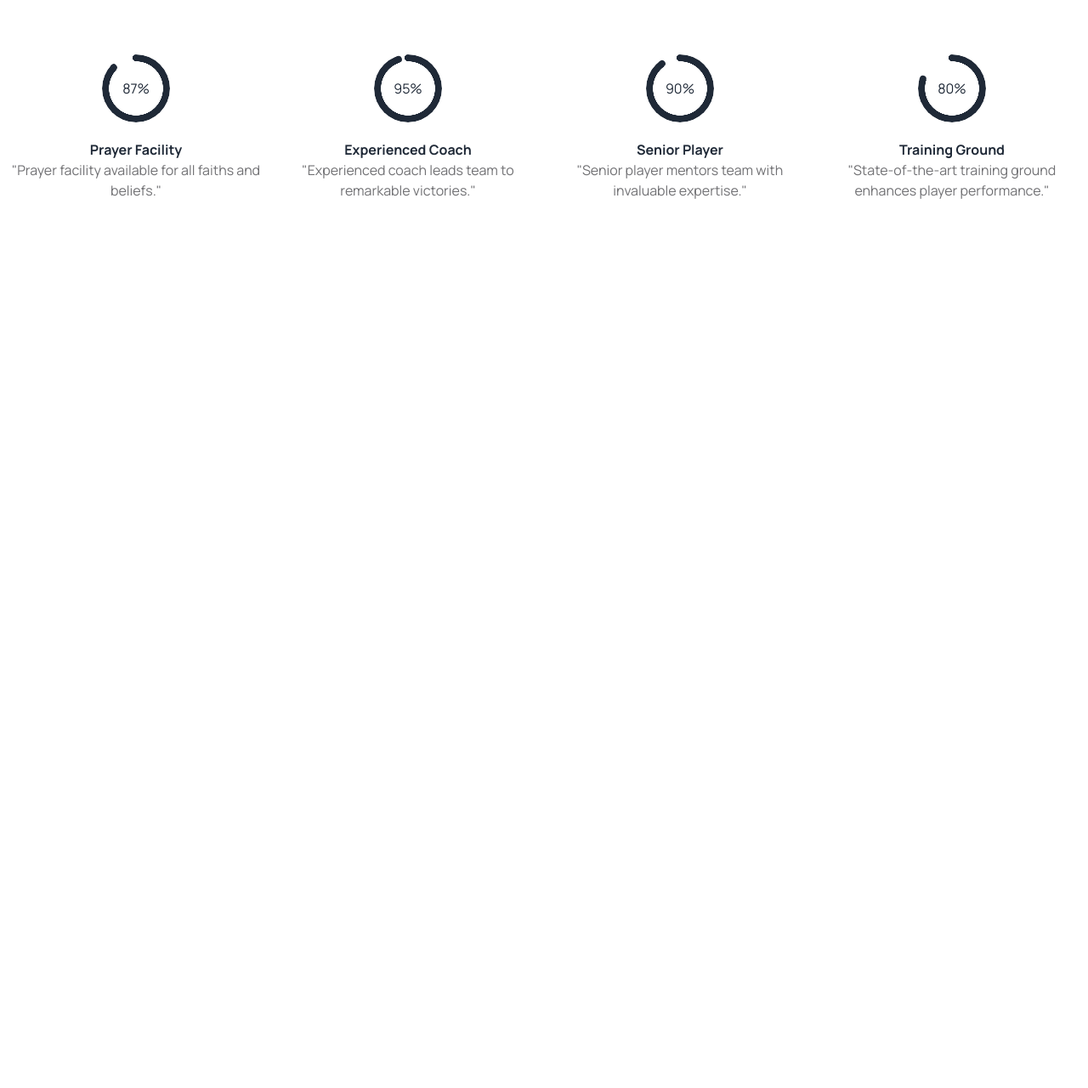
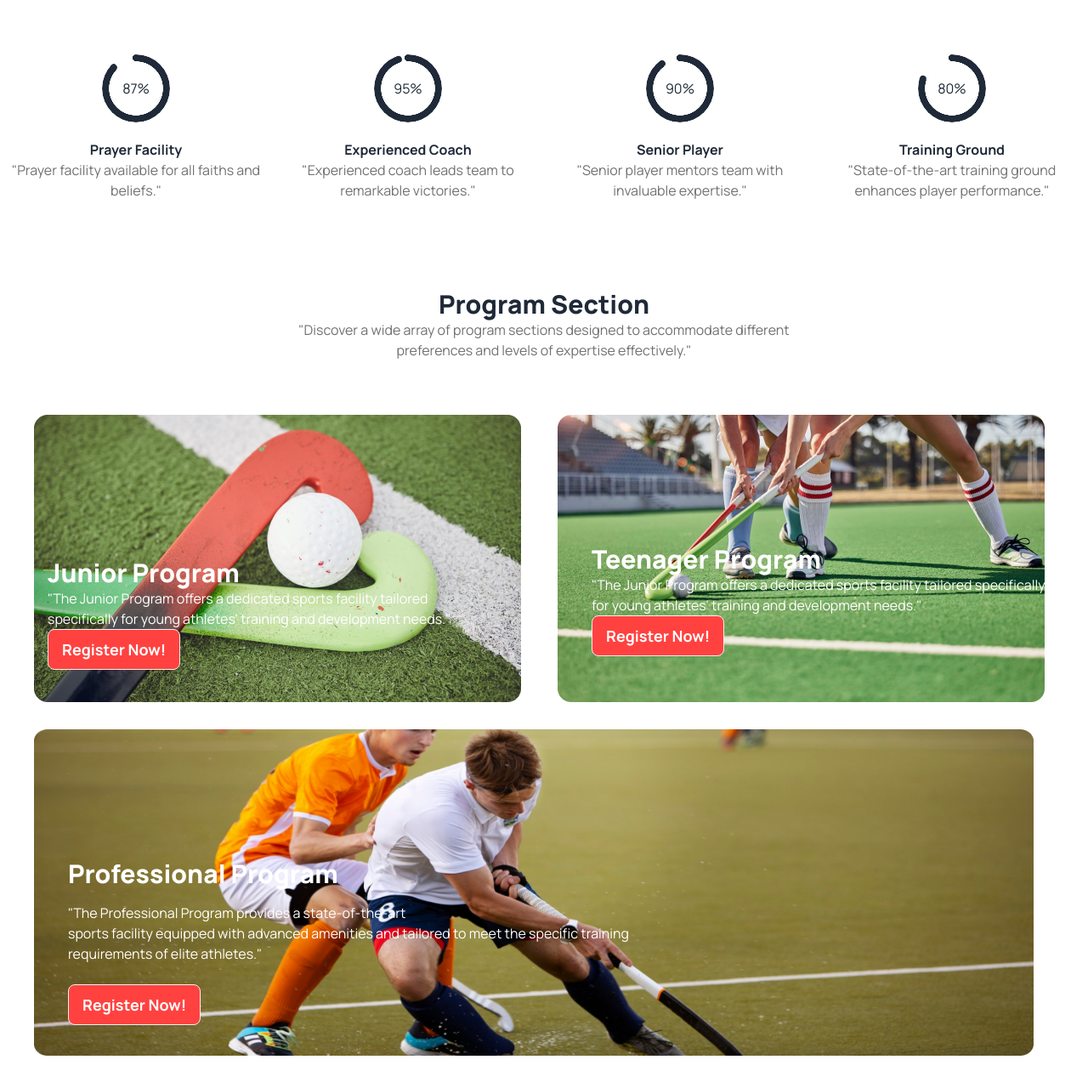
Before and after one commit to Nadim-Hossain/web_day19_Assignment_3, a plain HTML site: page B9A3-Hockeys-main/index.html in a window 1280 px wide. Shown: the part 1342-2622 px from the top of the page at 85% size. Before the commit the page ends 1642 px from the top, so only its background shows below. Drawn offline with nearby package versions, Linux system fonts and the light colour scheme.

Commit message:
program section complete with moble device

```diff
--- a/B9A3-Hockeys-main/index.html
+++ b/B9A3-Hockeys-main/index.html
@@ -117,7 +117,8 @@
         <section class="container mb-28">
             <div class="text-center">
                 <h3 class="text-3xl font-extrabold mt-28">Professional Hockeys Club</h3>
-                <p class="text-paragraph-description">"The Professional Hockey Club's exceptional performance this season earned
+                <p class="text-paragraph-description">"The Professional Hockey Club's exceptional performance this
+                    season earned
                     them <br> widespread recognition and admiration within the sports community."</p>
             </div>
         </section>
@@ -126,7 +127,8 @@
                 <div class="mb-16">
                     <div class="radial-progress mb-5" style="--value:87;" role="progressbar">87%</div>
                     <h3 class="font-semibold">Prayer Facility</h3>
-                    <p class="text-base text-paragraph-description">"Prayer facility available for all faiths and beliefs." </p>
+                    <p class="text-base text-paragraph-description">"Prayer facility available for all faiths and
+                        beliefs." </p>
                 </div>
                 <div class="mb-16">
                     <div class="radial-progress mb-5" style="--value:95;" role="progressbar">95%</div>
@@ -137,7 +139,8 @@
                 <div class="mb-16">
                     <div class="radial-progress mb-5" style="--value:90;" role="progressbar">90%</div>
                     <h3 class="font-semibold">Senior Player</h3>
-                    <p class="text-base text-paragraph-description">"Senior player mentors team with invaluable expertise."</p>
+                    <p class="text-base text-paragraph-description">"Senior player mentors team with invaluable
+                        expertise."</p>
                 </div>
                 <div class="mb-16">
                     <div class="radial-progress mb-5" style="--value:80;" role="progressbar">80%</div>
@@ -148,6 +151,53 @@
             </div>
         </section>
         <!-- Professional Hockeys Club and Radial Progress end -->
+
+        <!-- Program Sections Start -->
+
+        <section class="container mt-10 mx-auto">
+            <div class="text-center">
+                <h3 class="text-3xl font-extrabold">Program Section</h3>
+                <p class="text-base text-paragraph-description">"Discover a wide array of program sections designed to
+                    accommodate different <br>preferences and levels of expertise effectively."</p>
+            </div>
+            <div class="mt-16 mb-8 gap-8 grid grid-cols-1 lg:grid-cols-2">
+                <div class="relative">
+                    <img class="lg:ml-10" src="Images/2.png" alt="">
+                    <div class="absolute top-1 lg:top-28 p-2 lg:p-14">
+                        <h3 class="text-white text-3xl font-extrabold">Junior Program</h3>
+                        <p class="text-white text-base text-paragraph-description">"The Junior Program offers a
+                            dedicated sports facility tailored specifically for young athletes' training and development
+                            needs."</p>
+                        <a class="btn text-white bg-[#FF4240] font-bold text-lg">Register Now!</a>
+                    </div>
+                </div>
+                <div class="relative">
+                    <img src="Images/3.png" alt="">
+                    <div class="absolute top-1 lg:top-28 p-2 lg:p-10">
+                        <h3 class="text-white text-3xl font-extrabold">Teenager Program</h3>
+                        <p class="text-white text-base text-paragraph-description">"The Junior Program offers a
+                            dedicated sports facility tailored specifically for young athletes' training and development
+                            needs."</p>
+                        <a class="btn text-white bg-[#FF4240] font-bold text-lg">Register Now!</a>
+                    </div>
+                </div>
+            </div>
+
+                <div class="lg:ml-10">
+                    <div class="relative lg:mb-20">
+                        <img class="h-64 w-full lg:h-96 lg:w-full lg:pr-16" src="Images/4.png" alt="">
+                        <div class="absolute top-1 lg:top-28 p-2 lg:p-10">
+                            <h3 class="text-white text-3xl font-extrabold">Professional Program</h3>
+                            <p class="text-white lg:mt-4 text-base text-paragraph-description">
+                                "The Professional Program provides a state-of-the-art <br> sports facility equipped with advanced amenities and tailored to meet the specific training <br>requirements of elite athletes."</p>
+                            <a class="btn mt-2 lg:mt-6 text-white bg-[#FF4240] font-bold lg:text-lg">Register Now!</a>
+                        </div>
+                    </div>
+                </div>
+
+        </section>
+
+        <!-- Program Section End -->
 
     </header>
 
```
